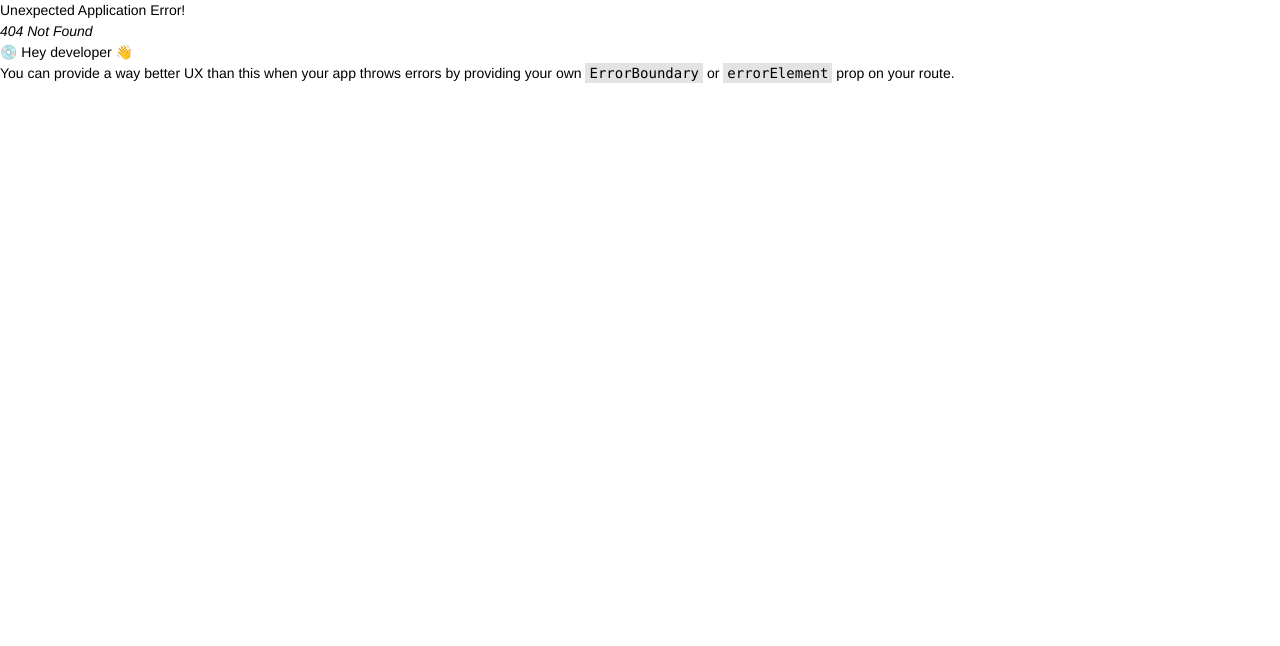
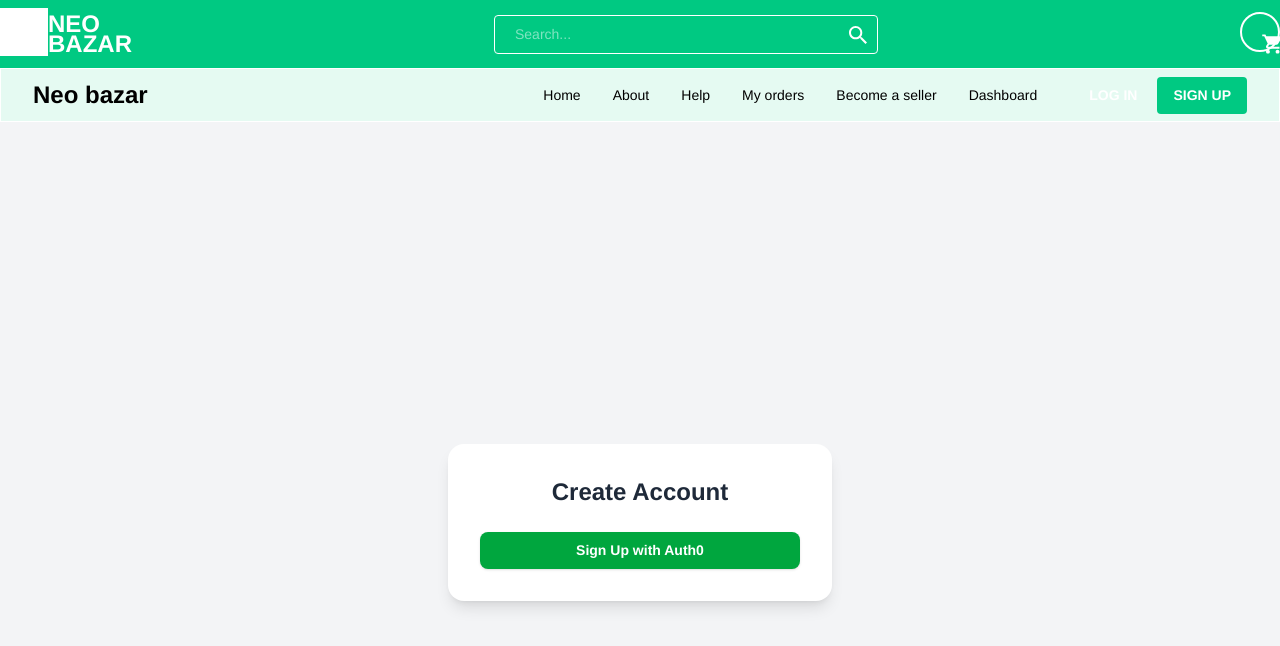
Before and after one commit to devsafex/neo-bazar, a React (Vite) app: page /signup in a window 1280 px wide. Before the commit this address had no page. Shown: the top 646 px of the page. Built offline with nearby package versions, Linux system fonts and the light colour scheme; grey boxes are pictures that could not be loaded.

Commit message:
sign up and login with mail done

```diff
--- a/src/Pages/Login/Login.jsx
+++ b/src/Pages/Login/Login.jsx
@@ -1,7 +1,8 @@
 import { useAuth0 } from "@auth0/auth0-react";
+import { CgSpinnerAlt } from "react-icons/cg";
 
 const Login = () => {
-  const { user, loginWithRedirect, isAuthenticated, logout } = useAuth0();
+  const { user, loginWithRedirect, isAuthenticated, logout, isLoading  } = useAuth0();
   console.log(user);
 
   return (
@@ -11,7 +12,7 @@ const Login = () => {
         <p className="text-gray-400 mt-2">Login to continue</p>
 
         {isAuthenticated ? (
-          <button onClick={() => logout()}>LOGOUT</button>
+          <button onClick={() => logout()}>{isLoading ? <CgSpinnerAlt className="animate-spin m-auto" />:'LOGOUT'}</button>
         ) : (
           <button
             onClick={() => loginWithRedirect()}
--- a/src/Pages/Register/Register.jsx
+++ b/src/Pages/Register/Register.jsx
@@ -1,10 +1,21 @@
+import { useAuth0 } from "@auth0/auth0-react";
 
-const Register = () => {
-    return (
-        <div>
+const Signup = () => {
+  const { loginWithRedirect } = useAuth0();
 
-        </div>
-    );
+  return (
+    <div className="flex items-center justify-center h-screen bg-gray-100">
+      <div className="bg-white p-8 rounded-2xl shadow-lg max-w-sm w-full">
+        <h2 className="text-2xl font-bold text-gray-800 text-center mb-6">Create Account</h2>
+
+        <button
+          onClick={() => loginWithRedirect({ screen_hint: "signup" })}
+          className="w-full flex items-center justify-center space-x-2 bg-green-600 hover:bg-green-700 text-white font-semibold py-2 px-4 rounded-lg shadow">
+          <span>Sign Up with Auth0</span>
+        </button>
+      </div>
+    </div>
+  );
 };
 
-export default Register;
+export default Signup;
--- a/src/components/Nav/Navlinks.jsx
+++ b/src/components/Nav/Navlinks.jsx
@@ -109,12 +109,12 @@ const Navlinks = () => {
                   <span>Log In</span>
                 </Button>
               </Link>
-              <Link to={'/register'}>
+              <Link to={'/signup'}>
               <Button
                 size="sm"
                 className="hidden lg:inline-block bg-[#00C982] rounded"
               >
-                <span>Sign in</span>
+                <span>Sign Up</span>
               </Button>
             </Link></>
               }
--- a/src/routes/router.jsx
+++ b/src/routes/router.jsx
@@ -3,7 +3,7 @@ import Main from "../Layouts/Main";
 import Home from "../Pages/Home/Home";
 import Products from "../Pages/Products/Products";
 import Login from "../Pages/Login/Login";
-import Register from "../Pages/Register/Register";
+import Signup from "../Pages/Register/Register";
 
 const router = createBrowserRouter([
       {
@@ -23,8 +23,8 @@ const router = createBrowserRouter([
                         element: <Login></Login>
                   },
                   {
-                        path: '/register',
-                        element: <Register></Register>
+                        path: '/signup',
+                        element: <Signup></Signup>
                   },
 
             ]
```
